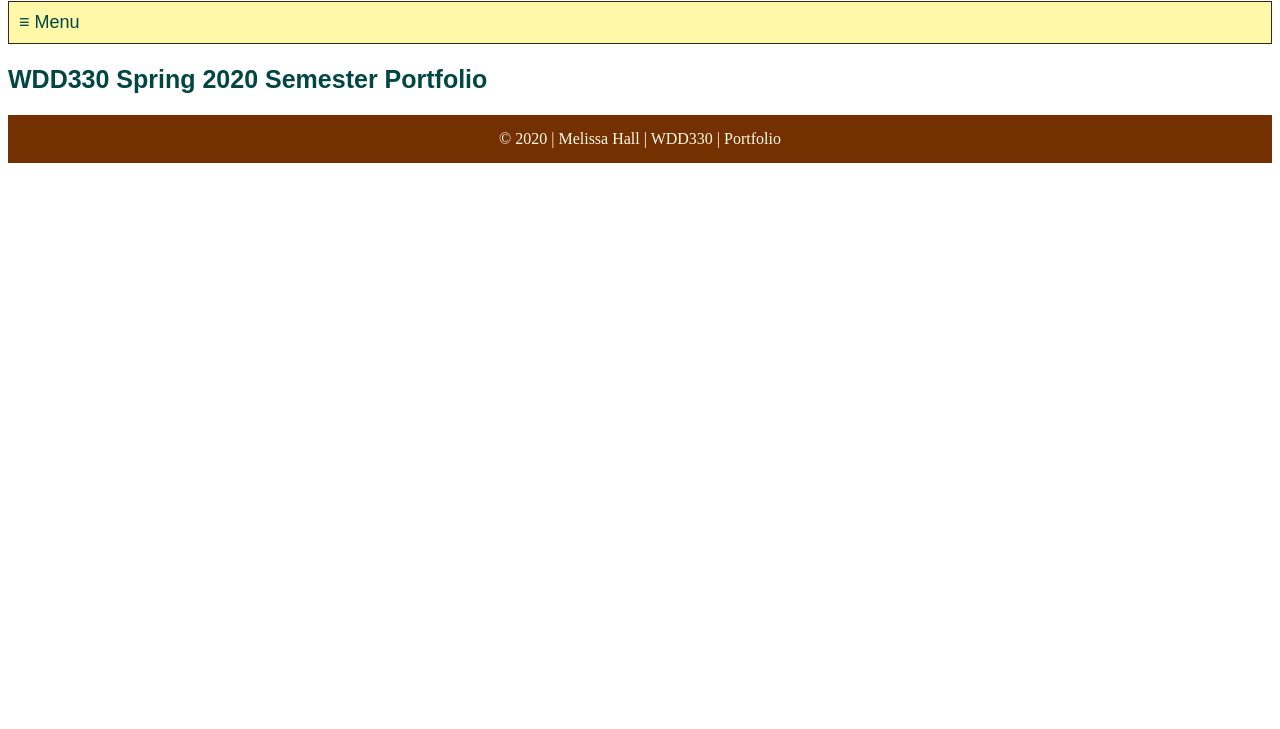
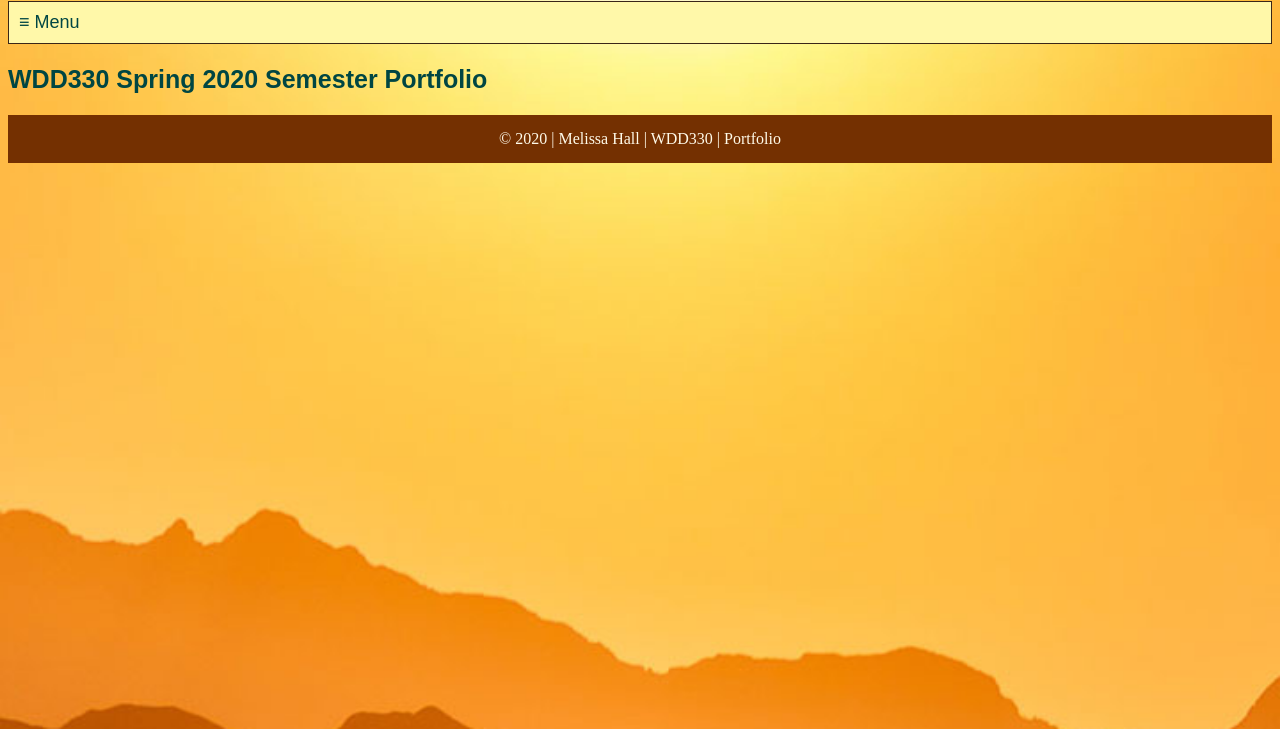
Before and after one commit to MelissaHallDesign/WDD330, a plain HTML site: page index.html in a window 1280 px wide. Shown: the part 71-800 px from the top of the page. Drawn offline with Linux system fonts and the light colour scheme.

Commit message:
updated image css again

```diff
--- a/css/styles.css
+++ b/css/styles.css
@@ -11,7 +11,7 @@ berry: #B9314F
 */
 
 body {
-    background-image: url("https://melissahalldesign.github.io/WDD330/assets/backgroundimg.jpg") no-repeat center center fixed;
+    background: url("https://melissahalldesign.github.io/WDD330/assets/backgroundimg.jpg") no-repeat center center fixed;
     background-size: cover;
 }
 
```
